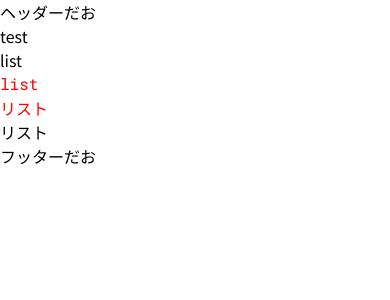
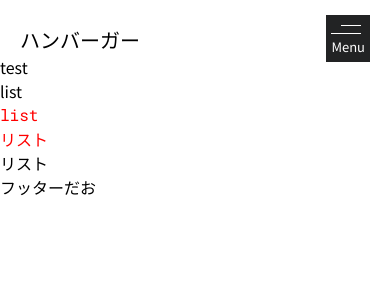
Before and after one commit to tsubokura-shuhei/next-v14-template_ver02, a Next.js app: page / in a window 390 px wide. Shown: the top 300 px of the page. Built offline with nearby package versions, Linux system fonts and the light colour scheme.

Commit message:
header menu add

```diff
--- a/src/app/components/layout/header/page.tsx
+++ b/src/app/components/layout/header/page.tsx
@@ -1,11 +1,80 @@
+"use client";
+
+import styles from "../../../styles/main.module.scss";
 import Link from "next/link";
-
+import React, { useState } from "react";
 export default function Header() {
+  const [openMenu, setOpenMenu] = useState(false);
+  const menuFunction = () => {
+    setOpenMenu(!openMenu);
+  };
   return (
-    <header>
-      <h1>
-        <Link href="/">ヘッダーだお</Link>
-      </h1>
-    </header>
+    <React.Fragment>
+      <header id="header" className={styles.header}>
+        <div className={styles.logo}>
+          <Link href="/" className={styles.logo}>
+            ハンバーガー
+          </Link>
+        </div>
+        <nav>
+          <ul>
+            <li>
+              <Link href="/">メニュー</Link>
+            </li>
+            <li>
+              <Link href="/">メニュー</Link>
+            </li>
+            <li>
+              <Link href="/">メニュー</Link>
+            </li>
+            <li>
+              <Link href="/">メニュー</Link>
+            </li>
+          </ul>
+        </nav>
+        <div className={styles.container}>
+          <div className={styles.humburger} onClick={() => menuFunction()}>
+            <span className={openMenu ? styles.open : undefined}></span>
+            <span className={openMenu ? styles.open : undefined}></span>
+            <p className={openMenu ? styles.open : undefined}>Menu</p>
+          </div>
+        </div>
+      </header>
+      <div
+        className={`${styles.drawerMenu} ${openMenu ? styles.open : undefined}`}
+      >
+        <ul>
+          <div className={styles.close} onClick={() => menuFunction()}>
+            <span></span>
+            <span></span>
+            <p>Close</p>
+          </div>
+          <li>
+            <Link href="/">
+              <p className={styles.mainTitle}>メニュー</p>
+              <p className={styles.subTitle}>私のメニュー</p>
+            </Link>
+          </li>
+          <li>
+            <Link href="/">
+              <p className={styles.mainTitle}>メニュー</p>
+              <p className={styles.subTitle}>私のメニュー</p>
+            </Link>
+          </li>
+          <li>
+            <Link href="/">
+              <p className={styles.mainTitle}>メニュー</p>
+              <p className={styles.subTitle}>私のメニュー</p>
+            </Link>
+          </li>
+          <li>
+            <Link href="/">
+              <p className={styles.mainTitle}>メニュー</p>
+              <p className={styles.subTitle}>私のメニュー</p>
+            </Link>
+          </li>
+        </ul>
+      </div>
+    </React.Fragment>
   );
 }
--- a/src/app/error.tsx
+++ /dev/null
@@ -1,13 +0,0 @@
-"use client"
-
-import React from 'react'
-
-const error = () => {
-  return (
-    <div>
-      ページがありません
-    </div>
-  )
-}
-
-export default error
--- a/src/app/fonts/fonts.ts
+++ b/src/app/fonts/fonts.ts
@@ -1,17 +1,18 @@
-import {Inter, Roboto_Mono, Noto_Sans_JP} from 'next/font/google'
+import { Inter, Roboto_Mono, Noto_Sans_JP } from "next/font/google";
 
+//Googleフォント
 export const inter = Inter({
-  subsets: ['latin'],
+  subsets: ["latin"],
   display: "swap",
-})
+});
 
 export const roboto_mono = Roboto_Mono({
-  subsets:['latin'],
+  subsets: ["latin"],
   display: "swap",
-})
+});
 
 export const notoSansJP = Noto_Sans_JP({
-  weight: ['400','700'],
+  weight: ["400", "700"],
   style: "normal",
-  subsets: ["latin"]
-})
+  subsets: ["latin"],
+});
--- /dev/null
+++ b/src/app/not-found.tsx
@@ -0,0 +1,3 @@
+export default function Custom404() {
+  return <h1>ページがありません</h1>;
+}
--- a/src/app/styles/main.module.scss
+++ b/src/app/styles/main.module.scss
@@ -3,3 +3,173 @@
     color: red;
   }
 }
+
+//ヘッダー
+.header {
+  padding: 0 40px;
+  z-index: 50;
+  position: fixed;
+  .logo {
+    font-size: 20px;
+  }
+
+  nav {
+    margin-left: auto;
+  }
+  li {
+    display: inline-block;
+    margin-right: 15px;
+
+    &:nth-child(6) {
+      background-color: rgb(34, 35, 35);
+      color: white;
+      width: 90px;
+      padding: 5px 10px;
+      margin-right: 0;
+    }
+  }
+}
+
+@media (max-width: 1024px) {
+  .header {
+    position: initial;
+    nav {
+      display: none;
+    }
+  }
+}
+
+.humburger {
+  background-color: rgb(34, 35, 36);
+  color: white;
+  padding: 10px 5px 0 5px;
+  display: none;
+  cursor: pointer;
+  position: fixed;
+  top: 20px;
+  right: 40px;
+  span {
+    background-color: white;
+    width: 30px;
+    height: 1px;
+    display: block;
+    margin-bottom: 7px;
+    &:nth-child(1) {
+      width: 20px;
+      margin-left: 10px;
+    }
+  }
+  p {
+    font-size: 13px;
+    margin-top: -4px;
+    margin-bottom: 5px;
+  }
+}
+.drawerMenu {
+  width: 0;
+  color: white;
+  background-color: rgb(34, 35, 36);
+
+  transition: 0.5s;
+  height: 0;
+  opacity: 0;
+  z-index: -100;
+  &.open {
+    height: 100vh;
+    opacity: 1;
+    z-index: 100;
+  }
+}
+
+@media (max-width: 1024px) {
+  .header {
+    padding: 0 20px;
+    .logo {
+      margin-top: 25px;
+    }
+  }
+  .container {
+    margin: 0 0 0 auto;
+    .humburger {
+      display: block;
+    }
+  }
+  .drawerMenu {
+    width: 100%;
+    position: fixed;
+    top: 0;
+    ul {
+      width: 90%;
+      margin: 0 auto;
+      li {
+        margin-bottom: 25px;
+        opacity: 0.8;
+        font-family: "Josefin Sans", sans-serif;
+        font-weight: 200;
+      }
+    }
+  }
+  .mobileLogo {
+    width: 250px;
+    height: 80px;
+    display: inline-block;
+    position: absolute;
+    top: 0px;
+  }
+  .mainTitle {
+    font-size: 28px;
+    margin-bottom: 5px;
+    letter-spacing: 2px;
+  }
+  .subTitle {
+    font-size: 15px;
+  }
+  .close {
+    cursor: pointer;
+    margin-top: 28px;
+    padding-right: 5px;
+    span {
+      background-color: white;
+      width: 30px;
+      height: 1px;
+      display: block;
+      margin-bottom: 10px;
+      margin: 0 0 10px auto;
+      &:first-child {
+        transform: translateY(6px) rotate(150deg);
+      }
+      &:nth-child(2) {
+        transform: translateY(-6px) rotate(-150deg);
+        margin-bottom: 0;
+      }
+    }
+    p {
+      text-align: right;
+      font-size: 11px;
+      padding-right: 1px;
+    }
+  }
+}
+@media (max-width: 600px) {
+  .header {
+    padding: 0 20px;
+  }
+  .humburger {
+    top: 15px;
+    right: 20px;
+  }
+  .mobileLogo {
+    width: 190px;
+    height: 60px;
+    top: 10px;
+  }
+}
+@media (max-width: 340px) {
+  .header {
+    padding: 0 10px;
+    .logo {
+      width: 170px;
+      height: 60px;
+    }
+  }
+}
```
Also changed, not shown: src/app/layout.tsx (+0 -13 lines).
